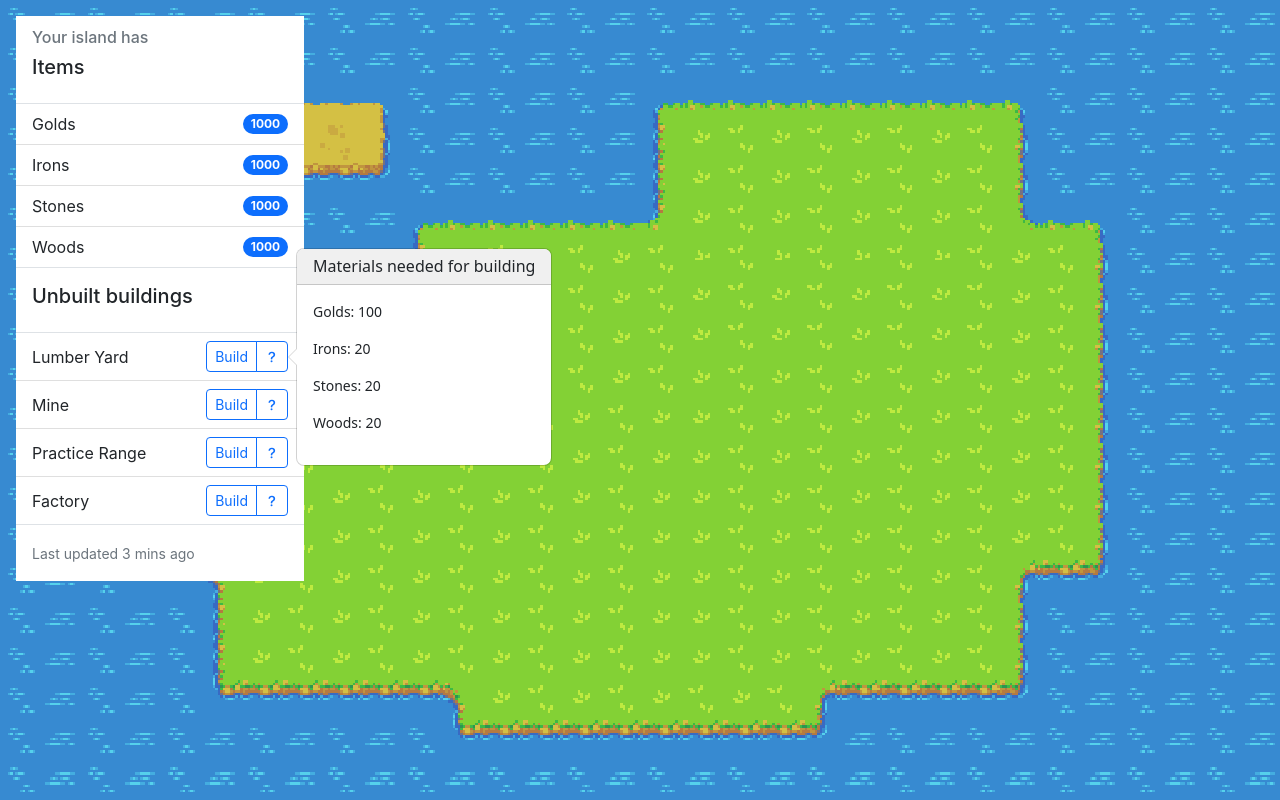
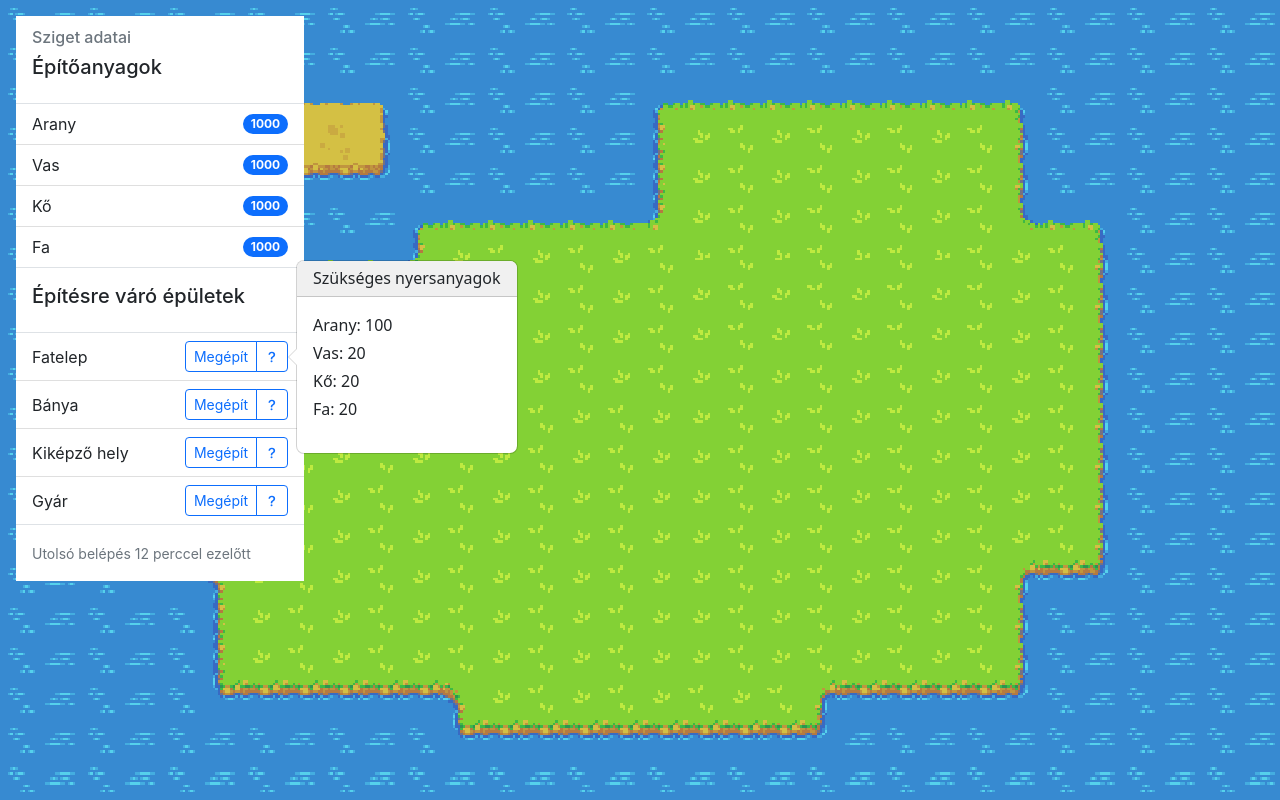
Before and after one commit to LeknerNorbert/IslandDemo, a React (Create React App) app: page / in a window 1280 px wide. Both pictures are taken after a click on the button 272 px from the left and 356 px from the top of the page. Built offline with nearby package versions, Linux system fonts and the light colour scheme; the HTML template or start-up script is replaced by a standard one.

Commit message:
buildings produce raw materials

```diff
--- a/public/init.json
+++ b/public/init.json
@@ -9,47 +9,47 @@
         {
             "coordX": 10,
             "coordY": 10,
-            "level": 1,
+            "level": 2,
             "maxLevel": 3,
-            "name": "Church",
-            "description": "The church gives you extra luck in battle",
-            "imagePath": "assets/house-lvl-1.png",
-            "goldsForUpdate": 200,
-            "ironsForUpdate": 200,
-            "stonesForUpdate": 200,
-            "woodsForUpdate": 200,
+            "name": "Templom",
+            "description": "A templom növeli a kritikus támadások esélyét harc közben",
+            "imagePath": "/assets/house-lvl-2.png",
+            "goldsForUpdate": 100,
+            "ironsForUpdate": 100,
+            "stonesForUpdate": 100,
+            "woodsForUpdate": 100,
             "productionInterval": 10,
-            "lastCollectTime": "",
-            "goldsProduced": 10,
-            "ironsProduced": 10,
-            "stonesProduced": 10,
-            "woodsProduced": 10
+            "lastCollectTime": "2022-12-10",
+            "produceGoldCount": 10,
+            "produceIronsCount": 10,
+            "produceStonesCount": 10,
+            "produceWoodsCount": 0
         }
     ],
     "unbuiltBuildings": [
         {
-            "name": "Lumber Yard",
+            "name": "Fatelep",
             "goldsForBuild": 100,
             "ironsForBuild": 20,
             "stonesForBuild": 20,
             "woodsForBuild": 20
         },
         {
-            "name": "Mine",
+            "name": "Bánya",
             "goldsForBuild": 100,
             "ironsForBuild": 20,
             "stonesForBuild": 20,
             "woodsForBuild": 20
         },
         {
-            "name": "Practice Range",
+            "name": "Kiképző hely",
             "goldsForBuild": 100,
             "ironsForBuild": 20,
             "stonesForBuild": 20,
             "woodsForBuild": 20
         },
         {
-            "name": "Factory",
+            "name": "Gyár",
             "goldsForBuild": 100,
             "ironsForBuild": 20,
             "stonesForBuild": 20,
--- a/src/components/building-notification/BuildingNotification.js
+++ b/src/components/building-notification/BuildingNotification.js
@@ -13,7 +13,9 @@ export default class BuildingNotification extends Component {
             <div className="building-notification">
                 <Card style={{ width: '18rem' }} className="border-0 rounded-0">
                     <Card.Body className="d-flex justify-content-between">
-                        { this.props.name }
+                        <div>
+                            Készülsz megépíteni ezt az épületet: <b>{ this.props.name }</b>
+                        </div>
                         <CloseButton onClick={() => this.props.cancelWaitToBuild()}/>
                     </Card.Body>
                 </Card>
--- a/src/components/main/Main.js
+++ b/src/components/main/Main.js
@@ -68,12 +68,15 @@ export default class Main extends Component {
         b.stonesForUpdate,
         b.woodsForUpdate,
         b.productionInterval,
-        b.producedItems,
-        b.lastCollectTime,
-        b.goldsProduced,
-        b.ironsProduced,
-        b.stonesProduced,
-        b.woodsProduced
+        new Date(b.lastCollectTime),
+        b.produceGoldCount,
+        b.produceIronsCount,
+        b.produceStonesCount,
+        b.produceWoodsCount,
+        this.calculateProducedItemCount(new Date(b.lastCollectTime), b.produceGoldCount, b.productionInterval),
+        this.calculateProducedItemCount(new Date(b.lastCollectTime), b.produceIronsCount, b.productionInterval),
+        this.calculateProducedItemCount(new Date(b.lastCollectTime), b.produceStonesCount, b.productionInterval),
+        this.calculateProducedItemCount(new Date(b.lastCollectTime), b.produceWoodsCount, b.productionInterval)
       )
     )
 
@@ -105,7 +108,6 @@ export default class Main extends Component {
         irons: initFile.items.irons,
         golds: initFile.items.golds
       },
-
     }))
   }
 
@@ -134,22 +136,23 @@ export default class Main extends Component {
         1,
         3,
         chosenBuilding.name,
-        "Example description",
+        "...",
         '/assets/house-lvl-1.png',
         200,
         200,
         200,
         200,
+        20,
+        new Date(),
+        0,
+        30,
         10,
-        [
-          {
-            type: 'Golds',
-            count: '10'
-          }
-        ]
+        20,
+        0,
+        0,
+        0,
+        0
       )
-
-      console.log(newBuiltBuilding)
 
       this.setState(state => ({
         ...state,
@@ -202,21 +205,89 @@ export default class Main extends Component {
     }))
   }
 
+  updateProducedItemsOfBuildings() {
+    console.log('called at: ' + new Date())
+    const buildings = this.state.builtBuildings
+
+    for(let building of buildings) {
+      building.alreadyProducedGold = this.calculateProducedItemCount(building.lastCollectTime, building.produceGoldCount, building.productionInterval)
+      building.alreadyProducedIrons = this.calculateProducedItemCount(building.lastCollectTime, building.produceIronsCount, building.productionInterval)
+      building.alreadyProducedStones = this.calculateProducedItemCount(building.lastCollectTime, building.produceStonesCount, building.productionInterval)
+      building.alreadyProducedWoods = this.calculateProducedItemCount(building.lastCollectTime, building.produceWoodsCount, building.productionInterval)
+    }
+
+    this.setState(state => ({
+      ...state,
+      builtBuildings: buildings
+    }))
+  }
+
+  calculateProducedItemCount(lastCollectTime, count, interval) {
+    const today = new Date()
+
+    const elapsedTime = today - lastCollectTime
+    const ticks = parseInt(elapsedTime / (interval * 60000))
+
+    return ticks * count
+  }
+
   collectProducedItems = (building) => {
-    console.log(building)
+
+    // Elküldeni a szervernek a frissítás dátumát
+
+    const buildingAfterCollect = new BuiltBuilding(
+      building.coordX,
+      building.coordY,
+      building.level,
+      building.maxLevel,
+      building.name,
+      building.description,
+      building.imagePath,
+      building.goldsForUpdate,
+      building.ironsForUpdate,
+      building.stonesForUpdate,
+      building.woodsForUpdate,
+      building.productionInterval,
+      new Date(),
+      building.produceGoldCount,
+      building.produceIronsCount,
+      building.produceStonesCount,
+      building.produceWoodsCount,
+      0,
+      0,
+      0,
+      0
+    )
+
+    this.setState(state => ({
+      ...state,
+      builtBuildings: state.builtBuildings.map(b => (
+        b.name == buildingAfterCollect.name ? buildingAfterCollect : b
+      )),
+      items: {
+        woods: state.items.woods + building.alreadyProducedWoods,
+        stones: state.items.stones + building.alreadyProducedStones,
+        irons: state.items.irons + building.alreadyProducedIrons,
+        golds: state.items.golds + building.alreadyProducedGold
+      }
+    }))
   }
 
   startProductionInterval() {
     const today = new Date()
     let minutes = today.getMinutes()
+    let seconds = today.getSeconds()
 
-    const startTime = 10 - ( minutes % 10)
+    const startTimeInMinutes = 10 - ( minutes % 10)
+    const startTimeinMilisecond = (startTimeInMinutes * 60000) - (seconds * 1000)
 
     this.startTimeout = setTimeout(() => {
+      this.updateProducedItemsOfBuildings()
+
       this.productionInterval = setInterval(() => {
-        this.updateProducedItems()
-      }, 10000)
-    }, startTime)
+        this.updateProducedItemsOfBuildings()
+      }, 600000)
+    }, startTimeinMilisecond)
   }
 
   clearProductionIntervals() {
@@ -229,21 +300,7 @@ export default class Main extends Component {
     }
   }
 
-  updateProducedItems() {
-
-  }
-
-  calculateProducedItemCount(lastCollectTime, count, interval) {
-    const today = new Date()
-
-    const elapsedTime = today - lastCollectTime
-    const ticks = parseInt(elapsedTime / (interval * 60000))
-
-    return ticks * count
-  }
-
   componentDidMount() {
-    this.calculateProducedItemCount('', 1, 1)
     this.fetchInitFile()
     this.startProductionInterval()
   }
--- a/src/components/main/Models.js
+++ b/src/components/main/Models.js
@@ -6,6 +6,11 @@ export class BuildingArea {
 }
 
 export class BuiltBuilding {
+    #produceGoldCount = 0
+    #produceIronsCount = 0
+    #produceStonesCount = 0
+    #produceWoodsCount = 0
+
     constructor (
         coordX,
         coordY,
@@ -20,10 +25,14 @@ export class BuiltBuilding {
         woodsForUpdate,
         productionInterval,
         lastCollectTime,
-        goldsProduced,
-        ironsProduced,
-        stonesProduced,
-        woodsProduced) {
+        produceGoldCount,
+        produceIronsCount,
+        produceStonesCount,
+        produceWoodsCount,
+        alreadyProducedGold,
+        alreadyProducedIrons,
+        alreadyProducedStones,
+        alreadyProducedWoods) {
 
         this.coordX = coordX
         this.coordY = coordY
@@ -38,10 +47,14 @@ export class BuiltBuilding {
         this.woodsForUpdate = woodsForUpdate
         this.productionInterval = productionInterval
         this.lastCollectTime = lastCollectTime
-        this.goldsProduced = goldsProduced
-        this.ironsProduced = ironsProduced
-        this.stonesProduced = stonesProduced
-        this.woodsProduced = woodsProduced
+        this.produceGoldCount = produceGoldCount
+        this.produceIronsCount = produceIronsCount
+        this.produceStonesCount = produceStonesCount
+        this.produceWoodsCount = produceWoodsCount
+        this.alreadyProducedGold = alreadyProducedGold
+        this.alreadyProducedIrons = alreadyProducedIrons
+        this.alreadyProducedStones = alreadyProducedStones
+        this.alreadyProducedWoods = alreadyProducedWoods
     }
 
     checkCanBeUpdate(availableGolds, availableIrons, availableStones, availableWoods) {
--- a/src/components/map/building/Building.js
+++ b/src/components/map/building/Building.js
@@ -11,27 +11,52 @@ export default class Building extends Component{
         this.ref = React.createRef()
     }
 
-
     handleClick() {
         this.props.collectProducedItems(this.props.building)
     }
 
     render() {
+        const display = (
+            this.props.building.alreadyProducedGold +
+            this.props.building.alreadyProducedIrons +
+            this.props.building.alreadyProducedStones +
+            this.props.building.alreadyProducedWoods > 0 )
+
         return (
             <div className="w-100 h-100">
                 <div className="overlay-container" ref={this.ref}></div>
                 <OverlayTrigger
-                    show={ true }
+                    show={ display }
                     container={ this.ref }
                     trigger={null}
                     overlay={
                         <MovablePopover zoom={this.props.zoom}>
                             <div className="d-flex flex-column justify-content-center">
+                                <ul className="list-unstyled">
+                                    {
+                                        this.props.building.alreadyProducedGold > 0 ?
+                                        <li>{ this.props.building.alreadyProducedGold } termelt arany</li> :
+                                        null
+                                    }
+                                    {
+                                        this.props.building.alreadyProducedIrons > 0 ?
+                                        <li>{ this.props.building.alreadyProducedGold } termelt vas</li> :
+                                        null
+                                    }
+                                    {
+                                        this.props.building.alreadyProducedStones > 0 ?
+                                        <li>{ this.props.building.alreadyProducedGold } termelt kő</li> :
+                                        null
+                                    }
+                                    {
+                                        this.props.building.alreadyProducedWoods > 0 ?
+                                        <li>{ this.props.building.alreadyProducedGold } termelt fa</li> :
+                                        null
+                                    }
+                                </ul>
 
                                 <Button
                                     onClick={() => this.handleClick()}
-
-                                    className="mt-2"
                                     variant="primary">
                                     <i className="bi bi-cart-check-fill"></i>
                                 </Button>
--- a/src/components/map/update-building-dialog/UpdateBuildingDialog.js
+++ b/src/components/map/update-building-dialog/UpdateBuildingDialog.js
@@ -29,20 +29,20 @@ export default class UpdateBuildingDialog extends Component {
                                 <Table responsive>
                                     <tbody>
                                         <tr>
-                                            <td>Golds</td>
-                                            <td>0/h</td>
+                                            <td>Termelt arany</td>
+                                            <td>{ this.props.building?.produceGoldCount }/{ this.props.building?.productionInterval } perc</td>
                                         </tr>
                                         <tr>
-                                            <td>Irons</td>
-                                            <td>0/h</td>
+                                            <td>Termelt vas</td>
+                                            <td>{ this.props.building?.produceIronsCount }/{ this.props.building?.productionInterval } perc</td>
                                         </tr>
                                         <tr>
-                                            <td>Stones</td>
-                                            <td>0/h</td>
+                                            <td>Termelt kő</td>
+                                            <td>{ this.props.building?.produceStonesCount }/{ this.props.building?.productionInterval } perc</td>
                                         </tr>
                                         <tr>
-                                            <td>Woods</td>
-                                            <td>0/h</td>
+                                            <td>Termel fa</td>
+                                            <td>{ this.props.building?.produceWoodsCount }/{ this.props.building?.productionInterval } perc</td>
                                         </tr>
                                     </tbody>
                                 </Table>
--- a/src/components/player-statistic/PlayerStatistic.js
+++ b/src/components/player-statistic/PlayerStatistic.js
@@ -20,15 +20,15 @@ export default class PlayerStatistic extends Component {
             <div className="stats">
                 <Card style={{ width: '18rem' }} className="border-0 rounded-0">
                     <Card.Body>
-                        <Card.Title as="h6" className="card-subtitle mb-2 text-muted">Your island has</Card.Title>
-                        <Card.Title as="h5">Items</Card.Title>
+                        <Card.Title as="h6" className="card-subtitle mb-2 text-muted">Sziget adatai</Card.Title>
+                        <Card.Title as="h5">Építőanyagok</Card.Title>
                     </Card.Body>
                     <ListGroup variant="flush" className="border-top border-bottom">
                         <ListGroup.Item
                             as="li"
                             className="d-flex justify-content-between align-items-center"
                         >
-                            Golds
+                            Arany
                             <Badge bg="primary" pill>
                             { this.props.items.golds }
                             </Badge>
@@ -37,7 +37,7 @@ export default class PlayerStatistic extends Component {
                             as="li"
                             className="d-flex justify-content-between align-items-center"
                         >
-                            Irons
+                            Vas
                             <Badge bg="primary" pill>
                             { this.props.items.irons }
                             </Badge>
@@ -46,7 +46,7 @@ export default class PlayerStatistic extends Component {
                             as="li"
                             className="d-flex justify-content-between align-items-center"
                         >
-                            Stones
+                            Kő
                             <Badge bg="primary" pill>
                             { this.props.items.stones }
                             </Badge>
@@ -55,7 +55,7 @@ export default class PlayerStatistic extends Component {
                             as="li"
                             className="d-flex justify-content-between align-items-center"
                         >
-                            Woods
+                            Fa
                             <Badge bg="primary" pill>
                             { this.props.items.woods }
                             </Badge>
@@ -65,7 +65,7 @@ export default class PlayerStatistic extends Component {
                         this.props.unbuiltBuildings.length > 0 ?
                         <div>
                             <Card.Body>
-                                <Card.Title as="h5">Unbuilt buildings</Card.Title>
+                                <Card.Title as="h5">Építésre váró épületek</Card.Title>
                             </Card.Body>
                             <ListGroup variant="flush" className="border-top border-bottom">
                                 {
@@ -86,19 +86,21 @@ export default class PlayerStatistic extends Component {
                                                         this.props.items.irons,
                                                         this.props.items.stones,
                                                         this.props.items.woods) || this.props.waitToBuild }>
-                                                    Build
+                                                    Megépít
                                                 </Button>
                                                 <OverlayTrigger
                                                     trigger="click"
                                                     placement="right"
                                                     overlay={
                                                         <Popover id="popover-basic">
-                                                            <Popover.Header as="h3">Materials needed for building</Popover.Header>
+                                                            <Popover.Header as="h3">Szükséges nyersanyagok</Popover.Header>
                                                             <Popover.Body>
-                                                                <p>Golds: { building.goldsForBuild }</p>
-                                                                <p>Irons: { building.ironsForBuild }</p>
-                                                                <p>Stones: { building.stonesForBuild }</p>
-                                                                <p>Woods: { building.woodsForBuild }</p>
+                                                                <ul className="list-unstyled">
+                                                                    <li className='mb-1 fs-6'>Arany: { building.goldsForBuild }</li>
+                                                                    <li className='mb-1 fs-6'>Vas: { building.ironsForBuild }</li>
+                                                                    <li className='mb-1 fs-6'>Kő: { building.stonesForBuild }</li>
+                                                                    <li className='mb-1 fs-6'>Fa: { building.woodsForBuild }</li>
+                                                                </ul>
                                                             </Popover.Body>
                                                         </Popover>
                                                     }>
@@ -115,7 +117,7 @@ export default class PlayerStatistic extends Component {
                         null
                     }
                     <Card.Body>
-                        <Card.Text><small className="text-muted">Last updated 3 mins ago</small></Card.Text>
+                        <Card.Text><small className="text-muted">Utolsó belépés 12 perccel ezelőtt</small></Card.Text>
                     </Card.Body>
                 </Card>
             </div>
```
